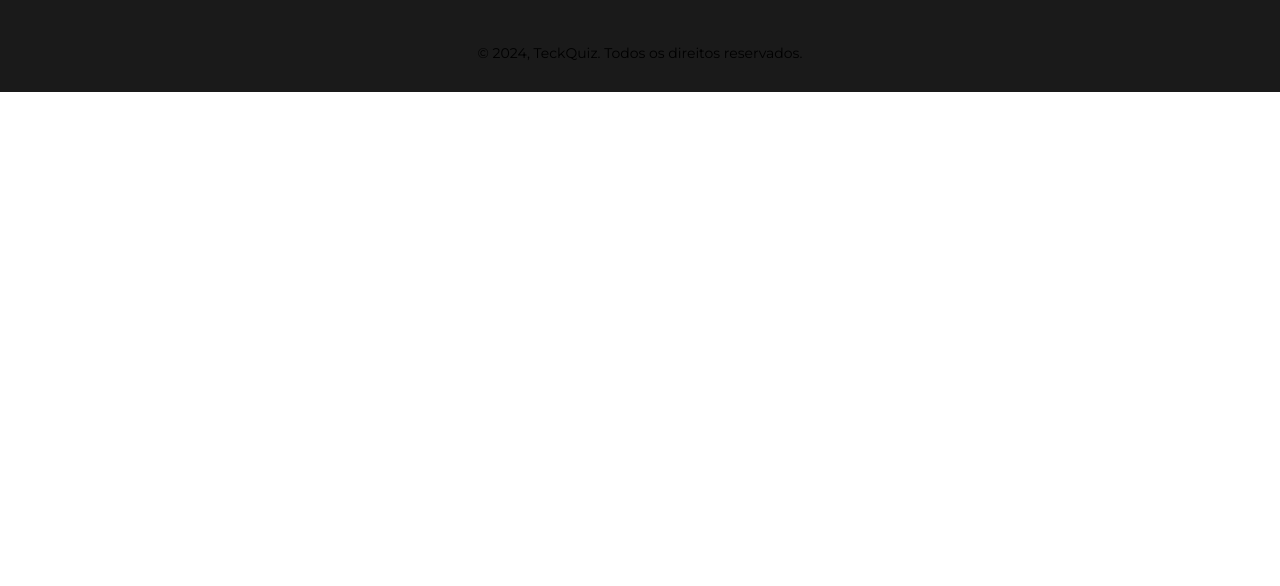
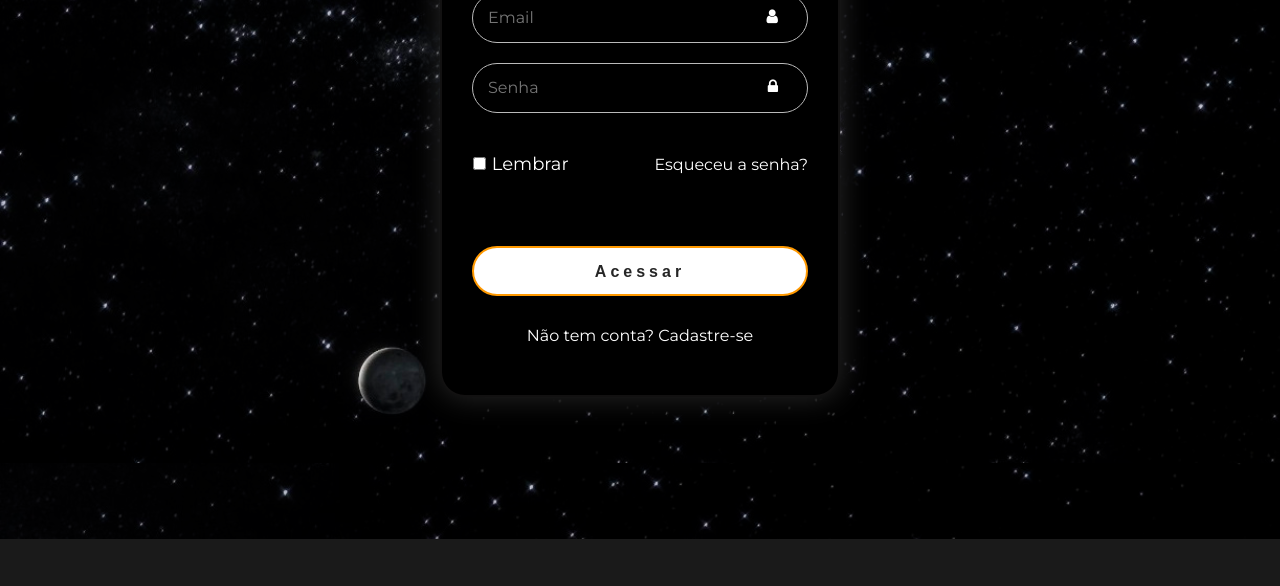
Before and after one commit to AlanPedroD/sprint-03-proz, a plain HTML site: page src/login.html in a window 1280 px wide. Shown: the part 337-923 px from the top of the page. Before the commit the page ends 800 px from the top, so only its background shows below. Drawn offline with Linux system fonts and the light colour scheme.

Commit message:
atualizando pag de registro/login

```diff
--- /dev/null
+++ b/css/login.css
@@ -0,0 +1,115 @@
+* {
+	box-sizing: border-box;
+}
+body {
+	margin: 0;
+	padding: 0;
+	font-family: "Montserrat", sans-serif;
+	height: 100vh;
+	width: 100%;
+	background:url("/image/galaxia-noturna-paint.jpg");
+	-webkit-background-size: cover;
+	background-size: cover;
+}
+.area {
+	width: 400px;
+	height: auto;
+	color: #fff;
+	padding: 50px 30px;
+	box-shadow: 0 0 1rem 0 rgba(0, 0, 0, .2);
+	position: relative;
+	background: black;
+	border: 2px solid #625e5e30;
+	box-shadow: 0 0 30px #faf6f62a;
+	border-radius: 25px;
+}
+.area h2 {
+	text-align: center;
+	margin: 0;
+	margin-bottom: 30px;
+}
+.area p {
+	margin: 0;
+	padding: 0;
+	font-weight: 300;
+	text-align: center;
+}
+.form-area {
+	display: grid;
+	place-items: center;
+	height: 100vh;
+}
+.box {
+	position: relative;
+}
+.box input {
+	padding-right: 30px;
+}
+.box i {
+	position: absolute;
+	top: 34%;
+	transform: translateY(-50%);
+	right: 30px;
+	color: #fff;
+}
+.area input, button {
+	border: none;
+	border: 1px solid #bababa;
+	background: transparent;
+	outline: none;
+	height: 50px;
+	color: #ffffff;
+	font-size: 16px;
+	width: 100%;
+	margin-bottom: 20px;
+	padding: 15px;
+	border-radius: 50px;
+}
+.area .options {
+	display: flex;
+	justify-content: space-between;
+	align-items: center;
+	margin-bottom: 20px;
+}
+.area .options label {
+	color: #fff;
+	font-size: 18px;
+	line-height: 3.5;
+}
+.options input[type="checkbox"] {
+	width: 15px;
+	height: auto;
+}
+.area a {
+	text-decoration: none;
+	color: #fff;
+}
+.area button {
+	background: #fff;
+	color: #262626;
+}
+.button-login{
+	position: relative;
+	display: inline-block;
+	padding: 15px 20px;
+	margin: 30px 0;
+	color:#ff9900;
+	font-family:Arial, Helvetica, sans-serif;
+	font-weight: bold;
+	text-decoration: none;
+	transition: 0.4s;
+	letter-spacing: 4px;
+	overflow: hidden;
+	margin-right: 50px;
+	border: 2px solid #ff9900;
+	border-radius:50px;
+}
+.button-login:hover{
+	background: #cbc1c7;
+	color: #000;
+	box-shadow: 0 0 10px rgb(180, 58, 10), 0 0 40px #a97b24, 0 0 70px #e7ae06;
+}
+.button-login:active{
+	 color:#d7d2d2;
+	 background: #000000;
+}
--- /dev/null
+++ b/css/registro.css
@@ -0,0 +1,102 @@
+* {
+	box-sizing: border-box;
+}
+body {
+	margin: 0;
+	padding: 0;
+	font-family: "Montserrat", sans-serif;
+	height: 100vh;
+	width: 100%;
+	background: url("/image/galaxia-noturna-paint.jpg");
+	-webkit-background-size: cover;
+	background-size: cover;
+}
+.area {
+	width: 400px;
+	height: auto;
+	color: #fff;
+	padding: 50px 30px;
+	box-shadow: 0 0 1rem 0 rgba(0, 0, 0, .2);
+	position: relative;
+	background: black;
+	border: 2px solid #625e5e30;
+	box-shadow: 0 0 30px #faf6f62a;
+	border-radius: 25px;
+}
+.area p {
+	margin: 0;
+	padding: 0;
+	font-weight: 300;
+	text-align: center;
+}
+.form-area {
+	display: grid;
+	place-items: center;
+	height: 100vh;
+}
+.box {
+  margin: 10px;
+	position: relative;
+}
+.box input {
+	padding-right: 30px;
+}
+.box i {
+	position: absolute;
+	top: 34%;
+	transform: translateY(-50%);
+	right: 30px;
+	color: #fff;
+}
+.area input, button {
+	border: none;
+	border: 1px solid #bababa;
+	background: transparent;
+	outline: none;
+	height: 50px;
+	color: #ffffff;
+	font-size: 16px;
+	width: 100%;
+	margin-bottom: 40px;
+	padding: 20px;
+	border-radius: 50px;
+}
+.area a {
+	text-decoration: none;
+	color: #6c6969;
+}
+.area button {
+  padding: 10px;
+	background: #fff;
+	color: #000000;
+}
+.terms input[type="checkbox"] {
+  margin: 4px;
+	width: 15px;
+	height: auto;
+}
+.button-login{
+	position: relative;
+	display: inline-block;
+	padding: 15px 20px;
+	margin: 30px 0;
+	color:#ff9900;
+	font-family:Arial, Helvetica, sans-serif;
+	font-weight: bold;
+	text-decoration: none;
+	transition: 0.4s;
+	letter-spacing: 4px;
+	overflow: hidden;
+	margin-right: 50px;
+	border: 2px solid #ff9900;
+	border-radius:50px;
+}
+.button-login:hover{
+	background: #cbc1c7;
+	color: #000;
+	box-shadow: 0 0 10px rgb(180, 58, 10), 0 0 40px #a97b24, 0 0 70px #e7ae06;
+}
+.button-login:active{
+	 color:#d7d2d2;
+	 background: #000000;
+}
--- a/src/login.html
+++ b/src/login.html
@@ -1,5 +1,6 @@
 <!DOCTYPE html>
 <html lang="pt-br">
+
 <head>
     <meta charset="UTF-8">
     <meta name="viewport" content="width=device-width, initial-scale=1.0">
@@ -7,8 +8,11 @@
     <link href="https://fonts.googleapis.com/css2?family=Montserrat:wght@400;700&display=swap" rel="stylesheet">
     <link rel="stylesheet" href="../css/header-footer.css">
     <link href="https://cdnjs.cloudflare.com/ajax/libs/font-awesome/6.0.0-beta3/css/all.min.css" rel="stylesheet">
+    <link rel="stylesheet" href="https://cdnjs.cloudflare.com/ajax/libs/font-awesome/4.7.0/css/font-awesome.min.css">
+    <link rel="stylesheet" href="/css/login.css">
 
 </head>
+
 <body>
     <header class="cabecalho">
         <div class="logo">
@@ -26,11 +30,29 @@
         </nav>
     </header>
 
-
-
-
-
-
+    <!--formulario -->
+    <div class="form-area">
+        <div class="area">
+            <h2>Login</h2>
+            <form>
+                <div class="box">
+                    <input type="text" placeholder="Email">
+                    <i class="fa fa-user"></i>
+                </div>
+                <div class="box">
+                    <input type="password" placeholder="Senha">
+                    <i class="fa fa-lock"></i>
+                </div>
+                <div class="options">
+                    <label><input type="checkbox"> Lembrar</label>
+                    <a href="#">Esqueceu a senha?</a>
+                </div>
+                <button class="button-login" type="submit">Acessar</button>
+            </form>
+            <p>Não tem conta? <a href="registro.html">Cadastre-se</a></p>
+        </div>
+    </div>
+    <!--formulario -->
 
     <footer class="footer">
         <div class="container">
@@ -78,4 +100,5 @@
         </div>
     </footer>
 </body>
+
 </html>
```
Also changed, not shown: src/registro.html (+30 -5 lines).
